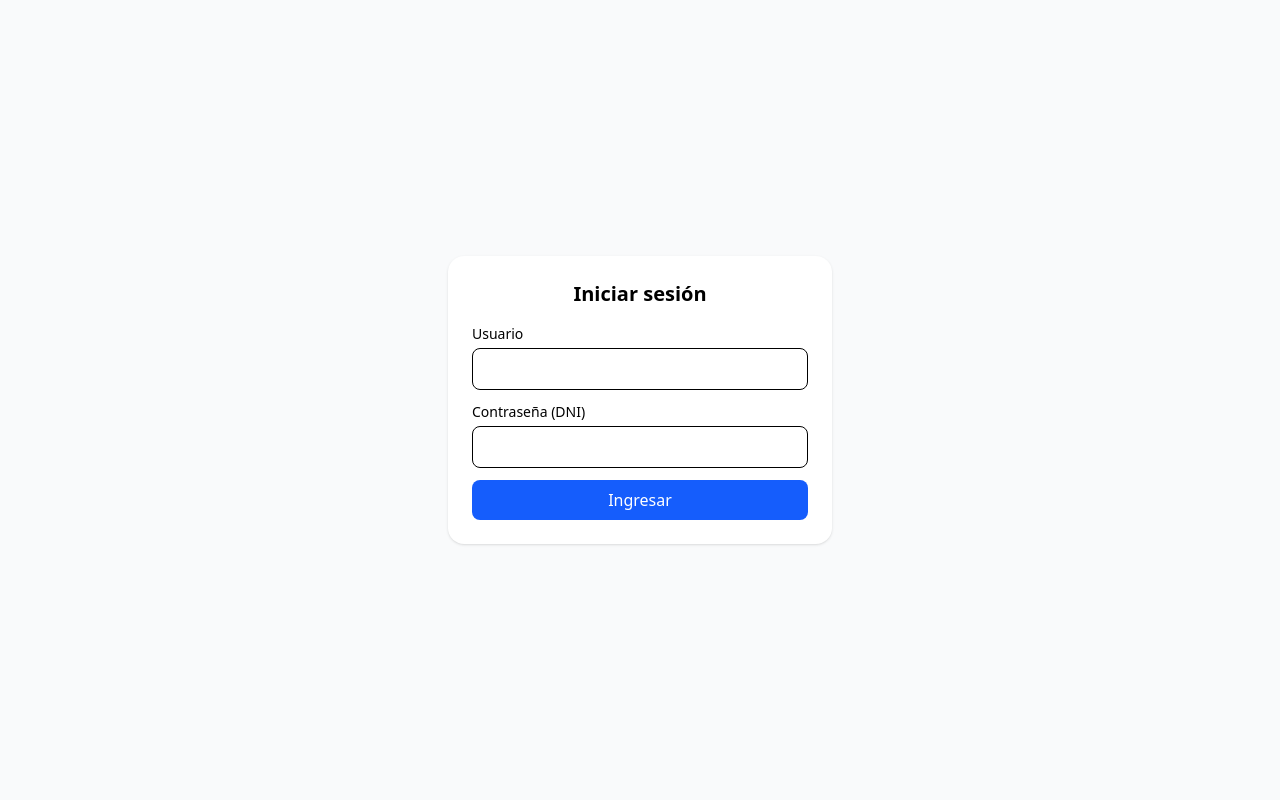
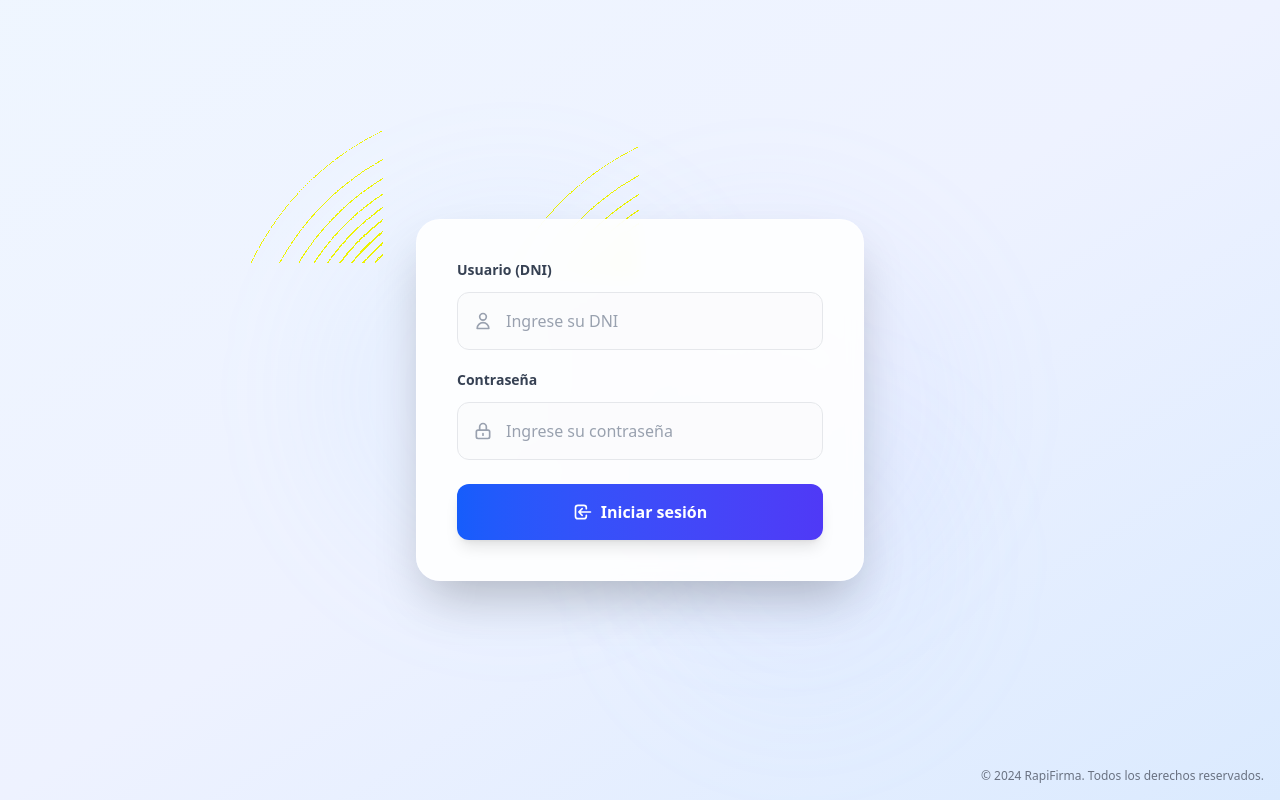
Before and after one commit to asmip10/RapiFirma, a Vue app: page /login in a window 1280 px wide. Built offline with nearby package versions, Linux system fonts and the light colour scheme.

Commit message:
feat: add styles login

```diff
--- a/src/views/LoginView.vue
+++ b/src/views/LoginView.vue
@@ -1,24 +1,94 @@
 <!-- src/views/LoginView.vue -->
 <template>
-  <div class="min-h-screen grid place-items-center bg-gray-50">
-    <div class="w-full max-w-sm bg-white shadow rounded-2xl p-6 space-y-4">
-      <h1 class="text-xl font-semibold text-center">Iniciar sesión</h1>
+  <div class="min-h-screen bg-gradient-to-br from-blue-50 via-indigo-50 to-blue-100 flex items-center justify-center p-4 relative">
+    <!-- Enhanced Background Pattern -->
+    <div class="absolute inset-0 overflow-hidden">
+      <div class="absolute inset-0 bg-grid-blue-200/[0.08] bg-[length:50px_50px]" />
+      <div class="absolute top-1/4 left-1/4 w-96 h-96 bg-blue-300/15 rounded-full blur-3xl animate-pulse" />
+      <div class="absolute bottom-1/4 right-1/4 w-96 h-96 bg-indigo-300/15 rounded-full blur-3xl animate-pulse delay-1000" />
+      <div class="absolute top-1/2 left-1/2 w-80 h-80 bg-blue-200/10 rounded-full blur-3xl animate-pulse delay-500" />
+    </div>
 
-      <form @submit.prevent="onSubmit" class="space-y-3">
-        <div>
-          <label class="block text-sm mb-1">Usuario</label>
-          <input v-model="username" type="text" class="w-full border rounded-lg px-3 py-2" required />
-        </div>
-        <div>
-          <label class="block text-sm mb-1">Contraseña (DNI)</label>
-          <input v-model="password" type="password" class="w-full border rounded-lg px-3 py-2" required />
-        </div>
+    <!-- Login Container -->
+    <div class="relative z-10 w-full max-w-md">
+      <!-- Login Form -->
+      <div class="bg-white/90 backdrop-blur-sm rounded-3xl shadow-2xl border border-white/30 p-10">
 
-        <button :disabled="loading" class="w-full bg-blue-600 text-white py-2 rounded-lg">
-          {{ loading ? "Ingresando..." : "Ingresar" }}
-        </button>
-        <p v-if="error" class="text-sm text-red-600">{{ error }}</p>
-      </form>
+        <form @submit.prevent="onSubmit" class="space-y-6">
+          <div class="space-y-5">
+            <div>
+              <label class="block text-sm font-semibold text-gray-700 mb-3">Usuario (DNI)</label>
+              <div class="relative group">
+                <div class="absolute inset-y-0 left-0 pl-4 flex items-center pointer-events-none">
+                  <svg class="h-5 w-5 text-gray-400 group-hover:text-blue-500 transition-colors duration-200" fill="none" stroke="currentColor" viewBox="0 0 24 24">
+                    <path stroke-linecap="round" stroke-linejoin="round" stroke-width="2" d="M16 7a4 4 0 11-8 0 4 4 0 018 0zM12 14a7 7 0 00-7 7h14a7 7 0 00-7-7z" />
+                  </svg>
+                </div>
+                <input
+                  v-model="username"
+                  type="text"
+                  class="w-full pl-12 pr-4 py-4 border border-gray-200 rounded-xl focus:ring-2 focus:ring-blue-500 focus:border-transparent bg-gray-50/50 focus:bg-white transition-all duration-200 placeholder-gray-400 group-hover:border-blue-300"
+                  placeholder="Ingrese su DNI"
+                  required
+                />
+              </div>
+            </div>
+
+            <div>
+              <label class="block text-sm font-semibold text-gray-700 mb-3">Contraseña</label>
+              <div class="relative group">
+                <div class="absolute inset-y-0 left-0 pl-4 flex items-center pointer-events-none">
+                  <svg class="h-5 w-5 text-gray-400 group-hover:text-blue-500 transition-colors duration-200" fill="none" stroke="currentColor" viewBox="0 0 24 24">
+                    <path stroke-linecap="round" stroke-linejoin="round" stroke-width="2" d="M12 15v2m-6 4h12a2 2 0 002-2v-6a2 2 0 00-2-2H6a2 2 0 00-2 2v6a2 2 0 002 2zm10-10V7a4 4 0 00-8 0v4h8z" />
+                  </svg>
+                </div>
+                <input
+                  v-model="password"
+                  type="password"
+                  class="w-full pl-12 pr-4 py-4 border border-gray-200 rounded-xl focus:ring-2 focus:ring-blue-500 focus:border-transparent bg-gray-50/50 focus:bg-white transition-all duration-200 placeholder-gray-400 group-hover:border-blue-300"
+                  placeholder="Ingrese su contraseña"
+                  required
+                />
+              </div>
+            </div>
+          </div>
+
+          <button
+            :disabled="loading"
+            class="w-full bg-gradient-to-r from-blue-600 to-indigo-600 hover:from-blue-700 hover:to-indigo-700 disabled:from-gray-500 disabled:to-gray-500 text-white font-semibold py-4 px-6 rounded-xl transition-all duration-200 transform hover:scale-[1.02] active:scale-[0.98] disabled:transform-none shadow-lg hover:shadow-xl disabled:shadow-none"
+          >
+            <span v-if="loading" class="flex items-center justify-center">
+              <svg class="animate-spin -ml-1 mr-3 h-5 w-5 text-white" fill="none" viewBox="0 0 24 24">
+                <circle class="opacity-25" cx="12" cy="12" r="10" stroke="currentColor" stroke-width="4"></circle>
+                <path class="opacity-75" fill="currentColor" d="M4 12a8 8 0 018-8V0C5.373 0 0 5.373 0 12h4zm2 5.291A7.962 7.962 0 014 12H0c0 3.042 1.135 5.824 3 7.938l3-2.647z"></path>
+              </svg>
+              Ingresando...
+            </span>
+            <span v-else class="flex items-center justify-center">
+              <svg class="w-5 h-5 mr-2" fill="none" stroke="currentColor" viewBox="0 0 24 24">
+                <path stroke-linecap="round" stroke-linejoin="round" stroke-width="2" d="M11 16l-4-4m0 0l4-4m-4 4h14m-5 4v1a3 3 0 01-3 3H6a3 3 0 01-3-3V7a3 3 0 013-3h7a3 3 0 013 3v1" />
+              </svg>
+              Iniciar sesión
+            </span>
+          </button>
+
+          <div v-if="error" class="bg-red-50 border border-red-200 rounded-xl p-4 backdrop-blur-sm">
+            <div class="flex items-center">
+              <svg class="h-5 w-5 text-red-500 mr-3 flex-shrink-0" fill="none" stroke="currentColor" viewBox="0 0 24 24">
+                <path stroke-linecap="round" stroke-linejoin="round" stroke-width="2" d="M12 8v4m0 4h.01M21 12a9 9 0 11-18 0 9 9 0 0118 0z" />
+              </svg>
+              <span class="text-sm text-red-700 font-medium">{{ error }}</span>
+            </div>
+          </div>
+        </form>
+      </div>
+    </div>
+
+    <!-- Copyright Footer -->
+    <div class="absolute bottom-4 right-4 z-10">
+      <p class="text-xs text-gray-500">
+        © 2024 RapiFirma. Todos los derechos reservados.
+      </p>
     </div>
   </div>
 </template>
```
Also changed, not shown: 1 other file (tests, documents, lock files or other folders).
